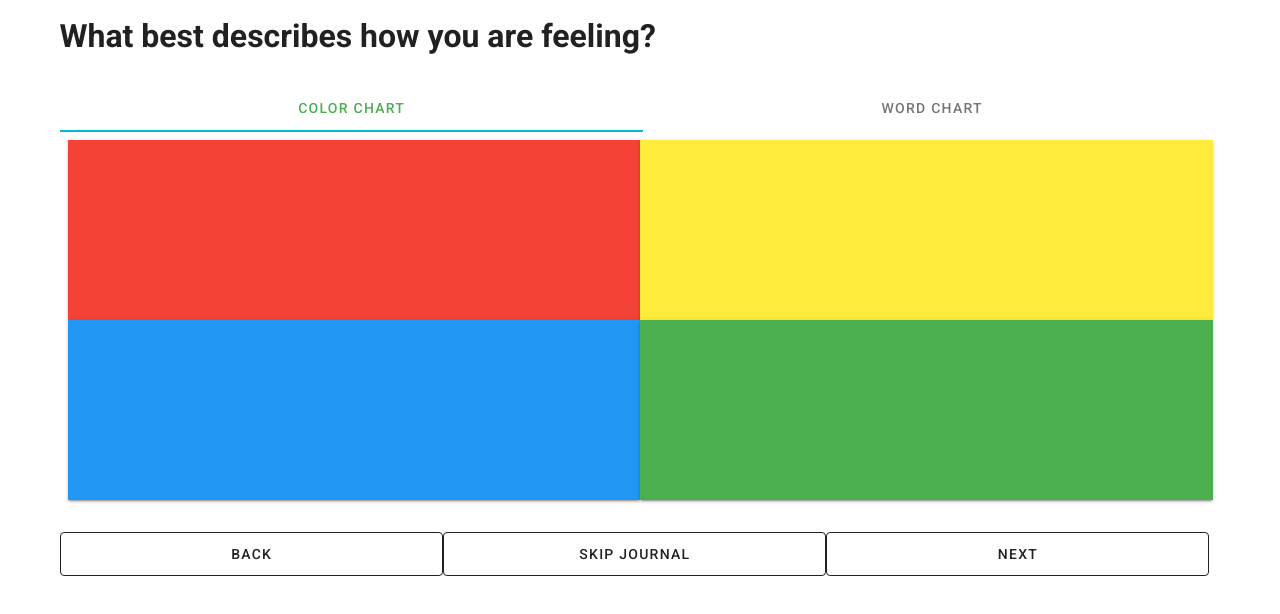
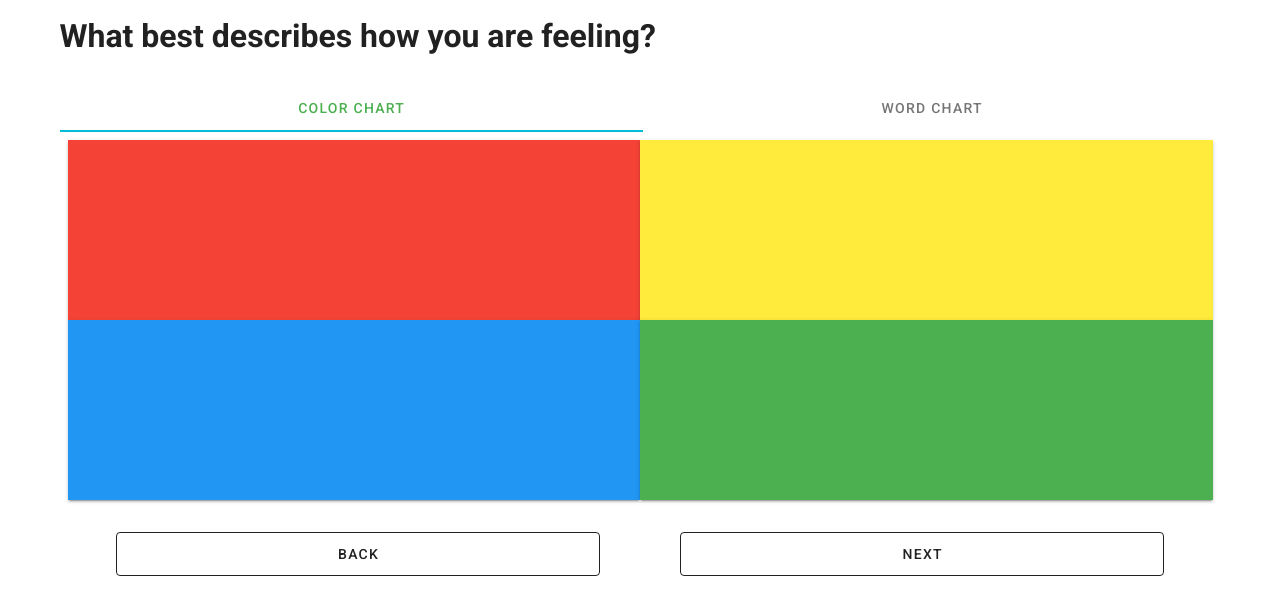
Before and after one commit to tg0488/mood-meter, a Vue app: page /Journal in a window 1280 px wide. Shown: the top 614 px of the page. Built offline with nearby package versions, Linux system fonts and the light colour scheme.

Commit message:
updated navigational buttons

```diff
--- a/src/views/Journal.vue
+++ b/src/views/Journal.vue
@@ -148,9 +148,15 @@
           </v-tabs>
         </v-col>
         <v-col cols="12">
-          <v-btn width="33%" large outlined to="/">Back</v-btn>
-          <v-btn width="33%" large outlined to="/">Skip Journal</v-btn>
-          <v-btn width="33%" large outlined to="/WrittenJournal">Next</v-btn>
+            <v-row>
+                <v-col cols="6">
+                    <v-btn class="direction_buttons_left" large outlined to="/">Back</v-btn>
+                </v-col>
+          <!--<v-btn width="33%" large outlined to="/">Skip Journal</v-btn>-->
+                <v-col cols="6">
+                    <v-btn class="direction_buttons_right" large outlined to="/WrittenJournal">Next</v-btn>
+                </v-col>
+            </v-row>
         </v-col>
       </v-row>
     </v-layout>
@@ -167,4 +173,15 @@ export default {
 v-btn {
     width: fit-content;
 }
+    .direction_buttons_left{
+        width: 85%;
+        margin-left: 10%;
+        margin-right: 5%;
+    }
+    .direction_buttons_right{
+        width: 85%;
+        margin-left: 5%;
+        margin-right: 10%;
+    }
+
 </style>
```
